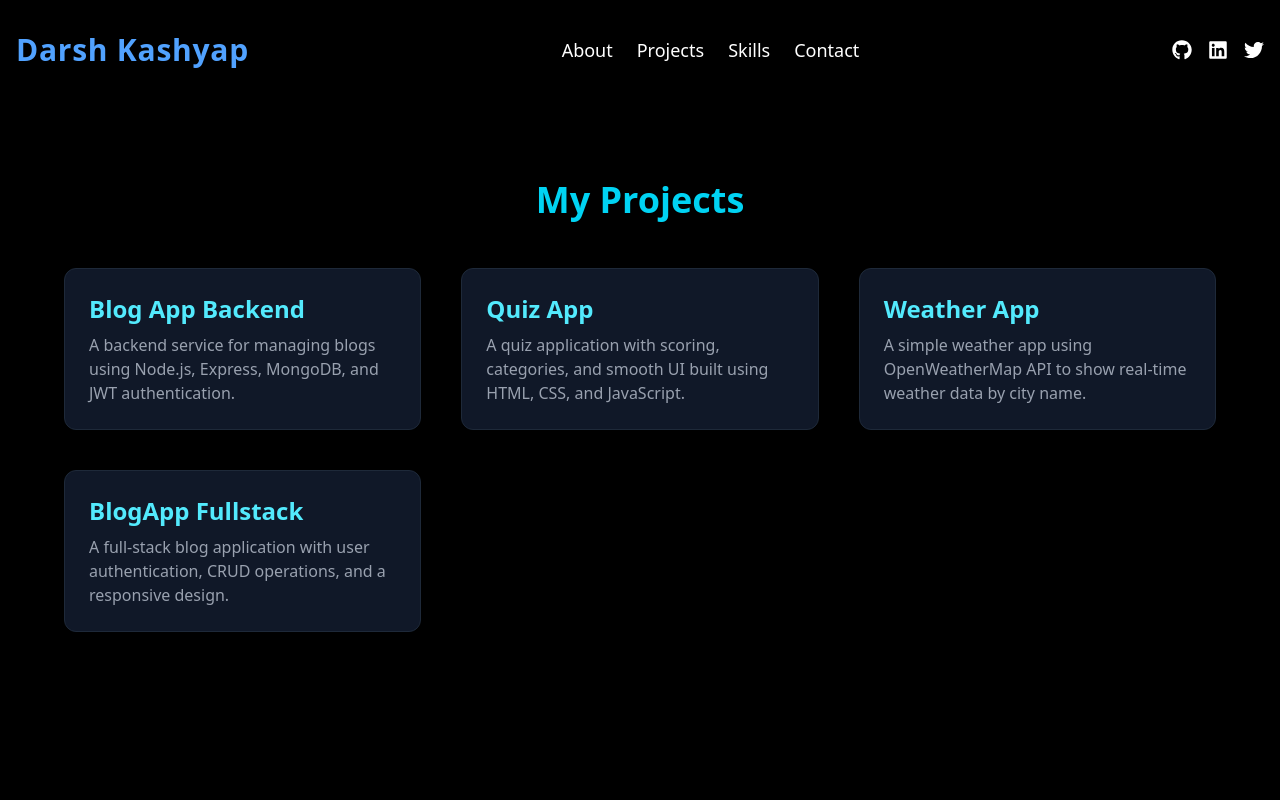
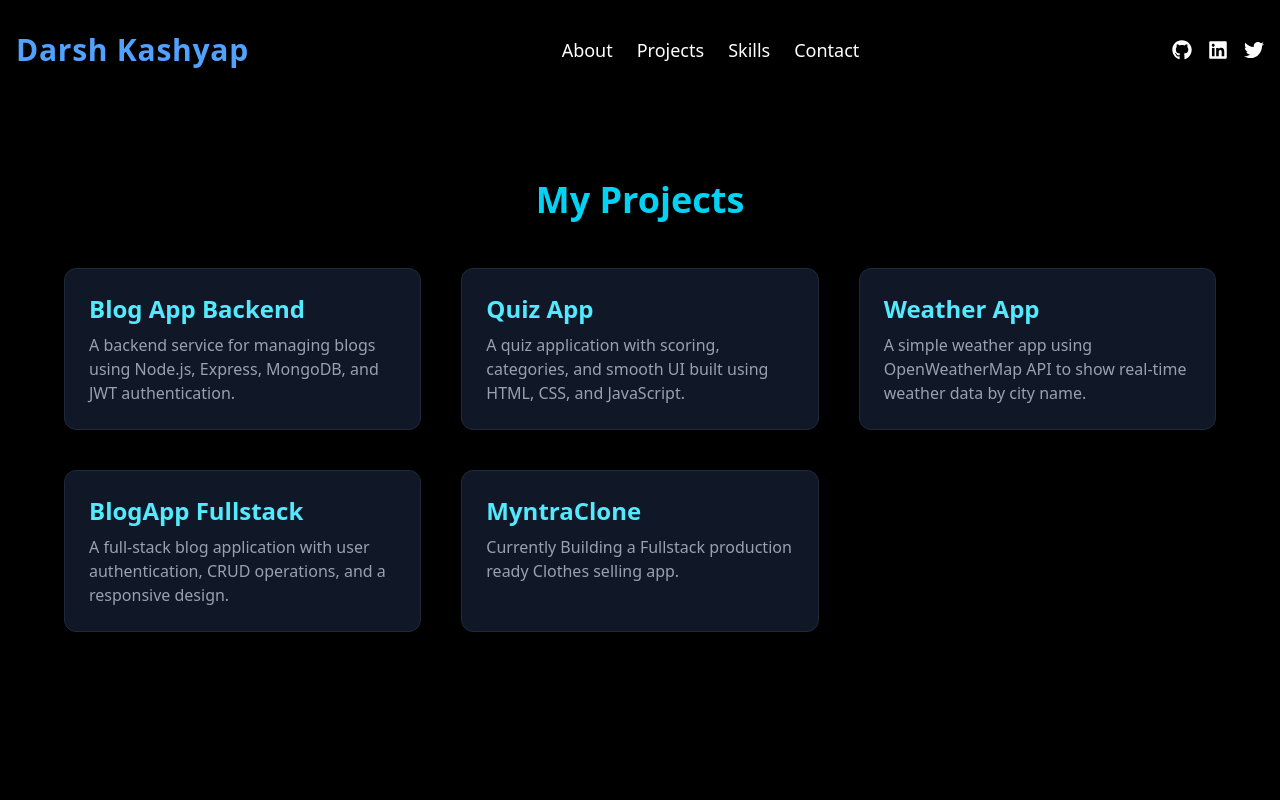
Before and after one commit to darshkashyap/Portfolio-Website, a React (Vite) app in the folder mywebsite/: page /#/projects in a window 1280 px wide. Shown: the top 800 px of the page. Built offline with nearby package versions, Linux system fonts and the light colour scheme.

Commit message:
Update Project.jsx

```diff
--- a/mywebsite/src/pages/Project.jsx
+++ b/mywebsite/src/pages/Project.jsx
@@ -21,6 +21,10 @@ const projects = [
     title: 'BlogApp Fullstack',
     link: 'https://github.com/darshkashyap/BlogApp',
     description: 'A full-stack blog application with user authentication, CRUD operations, and a responsive design.',
+  },
+  {title:'MyntraClone',
+    link:"https://github.com/darshkashyap/MyntraClone",
+    description:'Currently Building a Fullstack production ready Clothes selling app.',
   }
 ];
 
```
